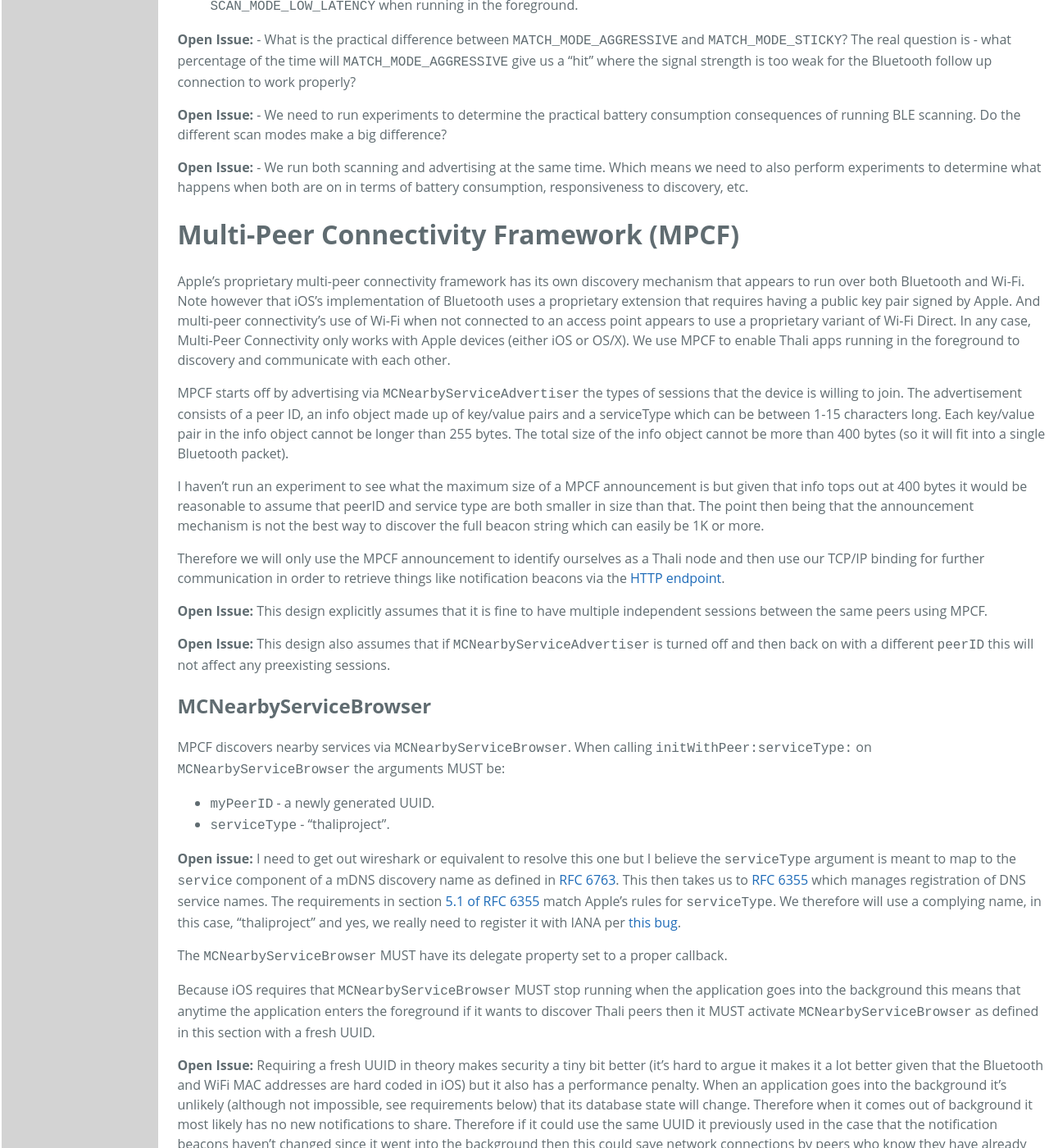
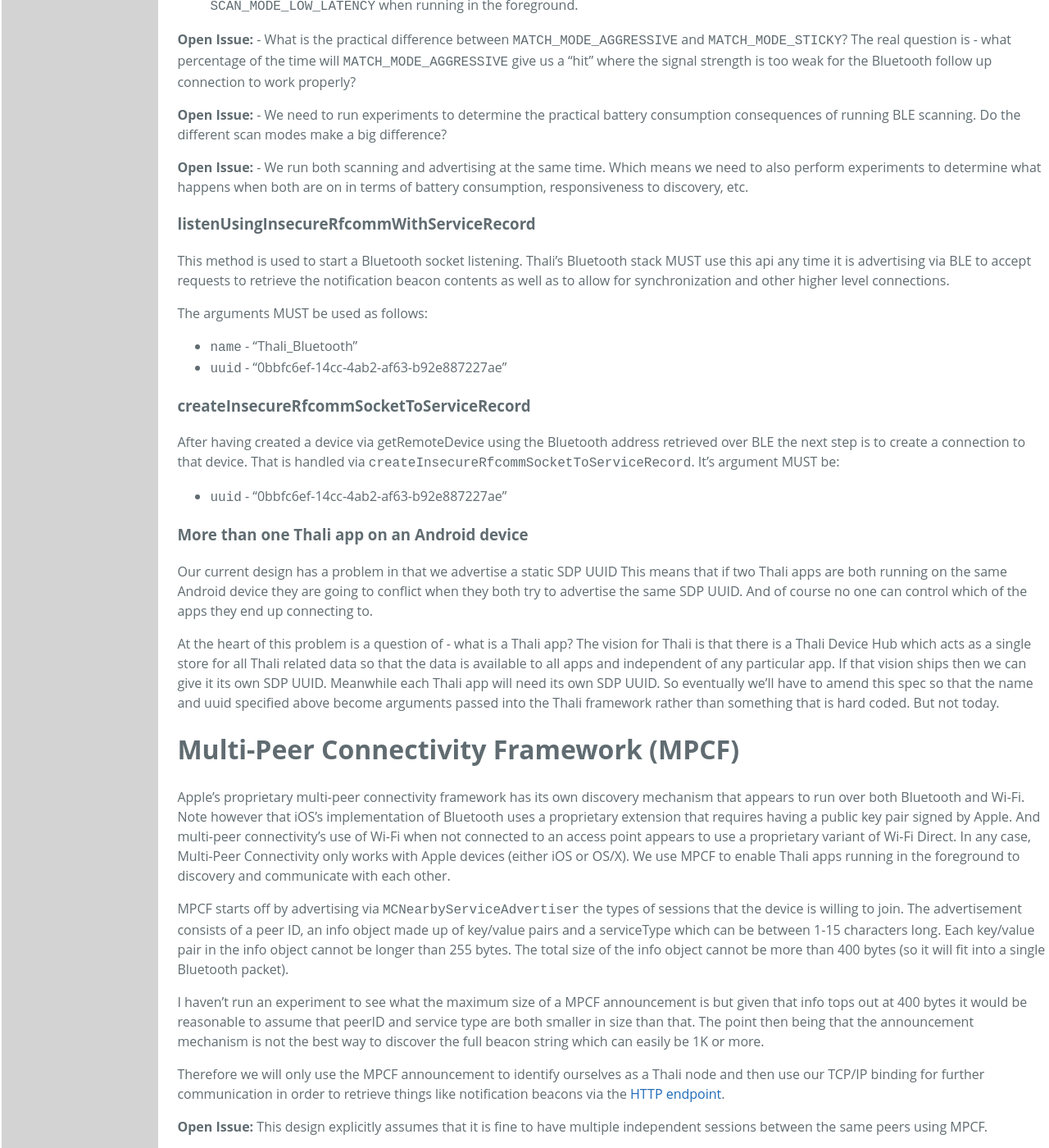
Before and after one commit to thaliproject/thali, a Jekyll site: the page built from presenceprotocolBindings.md, in a window 1280 px wide and 1400 px high, scrolled down 11344 px. Shown: the whole window at 82% size. Built offline with Jekyll 4.4.1, drawn with Linux system fonts in a browser that asks for light colours; Markdown is read by kramdown in place of the engine named in the settings; some of the changed text lies outside the part shown.

Commit message:
Android update
Defined SDP name and UUID needed in Android to make an insecure RFCOMM Bluetooth connection and also commented on how to run
multiple Thali apps on the same device.

```diff
--- a/presenceprotocolBindings.md
+++ b/presenceprotocolBindings.md
@@ -300,6 +300,24 @@
 
 __Open Issue:__ - We run both scanning and advertising at the same time. Which means we need to also perform experiments to determine what happens when both are on in terms of battery consumption, responsiveness to discovery, etc.
 
+### listenUsingInsecureRfcommWithServiceRecord
+This method is used to start a Bluetooth socket listening. Thali's Bluetooth stack MUST use this api any time it is advertising via BLE to accept requests to retrieve the notification beacon contents as well as to allow for synchronization and other higher level connections.
+
+The arguments MUST be used as follows:
+
+* `name` - "Thali_Bluetooth"
+* `uuid` - "0bbfc6ef-14cc-4ab2-af63-b92e887227ae"
+
+### createInsecureRfcommSocketToServiceRecord
+After having created a device via getRemoteDevice using the Bluetooth address retrieved over BLE the next step is to create a connection to that device. That is handled via `createInsecureRfcommSocketToServiceRecord`.  It's argument MUST be:
+
+* `uuid` - "0bbfc6ef-14cc-4ab2-af63-b92e887227ae"
+
+### More than one Thali app on an Android device
+Our current design has a problem in that we advertise a static SDP UUID This means that if two Thali apps are both running on the same Android device they are going to conflict when they both try to advertise the same SDP UUID. And of course no one can control which of the apps they end up connecting to.
+
+At the heart of this problem is a question of - what is a Thali app? The vision for Thali is that there is a Thali Device Hub which acts as a single store for all Thali related data so that the data is available to all apps and independent of any particular app. If that vision ships then we can give it its own SDP UUID. Meanwhile each Thali app will need its own SDP UUID. So eventually we'll have to amend this spec so that the name and uuid specified above become arguments passed into the Thali framework rather than something that is hard coded. But not today.
+
 # Multi-Peer Connectivity Framework (MPCF)
 Apple's proprietary multi-peer connectivity framework has its own discovery mechanism that appears to run over both Bluetooth and Wi-Fi. Note however that iOS's implementation of Bluetooth uses a proprietary extension that requires having a public key pair signed by Apple. And multi-peer connectivity's use of Wi-Fi when not connected to an access point appears to use a proprietary variant of Wi-Fi Direct. In any case, Multi-Peer Connectivity only works with Apple devices (either iOS or OS/X). We use MPCF to enable Thali apps running in the foreground to discovery and communicate with each other.
 
@@ -388,6 +406,9 @@
 Whenever the beacons change a Thali peer MUST call `stopAdvertisingPeer` on `MCNearbyServiceAdvertiser` and discard the `MCNearbyServiceAdvertiser` instance. Then the Thali peer MUST create a new `MCNearbyServiceAdvertiser` instance with a new `peerID`. This process is required because once `peerID` is set on a `MCNearbyServiceAdvertiser` it cannot be changed.
 
 By changing the `peerID` this should trigger a `browser:foundPeer:withDiscoveryInfo:` callback on the local `MCNearbyServiceBrowserDelegate` for the surrounding peers. This then notifies those peers that the advertiser has new notification values they need to examine.
+
+## Multiple Thali Apps on the same iOS device
+Thali as specified here can only run in the foreground. So you can have as many Thali apps as you want, only the one in the foreground gets to play. If we want to distinguish between multiple types of Thali apps we can either require each app to get its own unique service type (which we would then take as an argument). Or we can specify a HTTP endpoint where remote apps can just query as to the app's type. And if and when we put in BLE support it would be easy enough to put in a characteristic with type data. So we are probably o.k.
 
 # Local Wi-Fi Binding
 If a device is connected to a Wi-Fi access point (AP) then the device may use SSDP to discover other Thali nodes on the same network. It is worth pointing out that Wi-Fi APs are configured in many different ways. Some APs will allow for UDP multi-cast (to allow things like discovering printers) but won't allow for TCP connections (or even unicast UDP) to any but a white list of devices. So just because discovery seems to work the Thali peer can't be sure if direct connectivity will work. We will handle this uncertainty by providing Thali applications with multiple ways to connect to the same peer if possible (e.g. both local Wi-Fi AP and Bluetooth) and letting them try the different choices in turn. The details of this behavior will be defined in a later spec on the connection layer.
```
